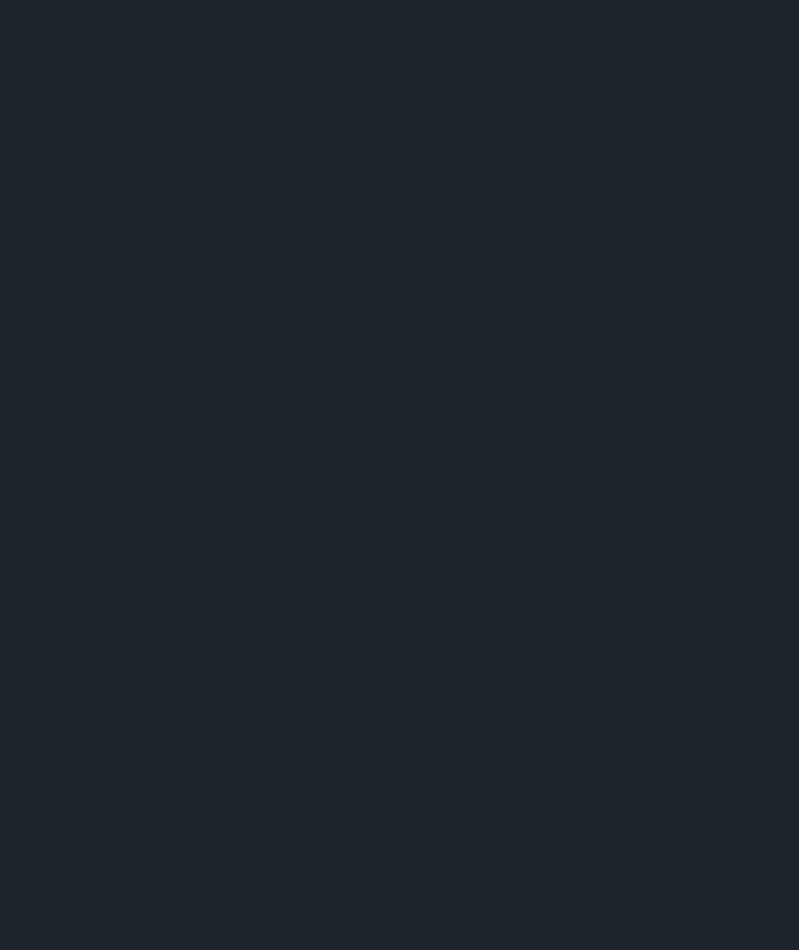
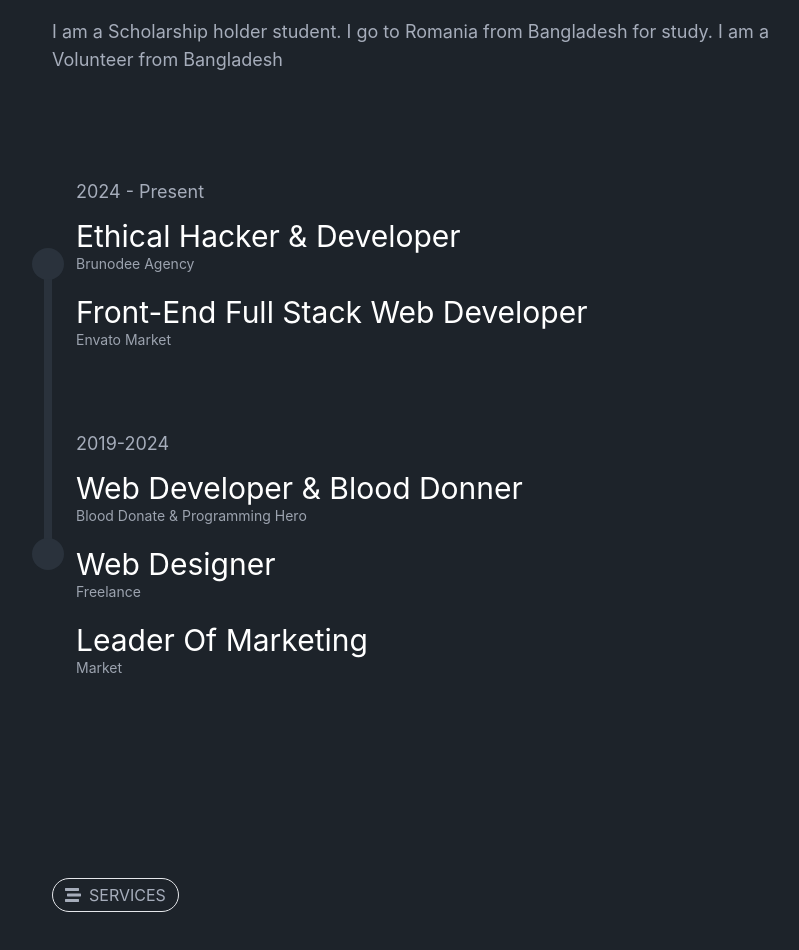
Before and after one commit to Authoi234/Jaber-ahmed-portfolio, a React (Create React App) app: page / in a window 1280 px wide. Shown: the part 1840-2790 px from the top of the page, without its empty margins (392-1191 px from the left). Before the commit the page ends 1536 px from the top, so only its background shows below. Built offline with nearby package versions, Linux system fonts and the light colour scheme.

Commit message:
resume section is complete

```diff
--- a/src/Pages/Home/About/About.js
+++ b/src/Pages/Home/About/About.js
@@ -3,7 +3,7 @@ import { FaRegUser } from 'react-icons/fa6';
 
 const About = () => {
     return (
-        <div className='mt-40 mb-40'>
+        <div id='about' className='mt-40 mb-40'>
             <div className='text-start ml-3 pl-6 mt-5'>
                 <div className='pl-6'>
                     <span className='border px-3 py-1 rounded-full inline-flex items-center' data-aos="fade-up"> <FaRegUser className='mr-2'></FaRegUser> ABOUT</span>
--- a/src/Pages/Home/Home/Home.js
+++ b/src/Pages/Home/Home/Home.js
@@ -1,12 +1,16 @@
 import React from 'react';
 import Introduce from '../Introduce/Introduce';
 import About from '../About/About';
+import Resume from '../Resume/Resume';
+import Services from '../../Services/Services';
 
 const Home = () => {
     return (
         <div>
             <Introduce></Introduce>
             <About></About>
+            <Resume></Resume>
+            <Services></Services>
         </div>
     );
 };
--- /dev/null
+++ b/src/Pages/Home/Resume/Resume.js
@@ -0,0 +1,45 @@
+import React from 'react';
+import { FaBriefcase } from 'react-icons/fa';
+
+const Resume = () => {
+    return (
+        <div id='resume' className='mt-52 mb-40'>
+            <div className='text-start ml-3 pl-6 mt-5'>
+                <div className='pl-6'>
+                    <span className='border px-3 py-1 rounded-full inline-flex items-center' data-aos="fade-up"> <FaBriefcase className='mr-2'></FaBriefcase> Resume</span>
+                </div>
+
+                <div className="pl-6" data-aos="fade-up-right">
+                    <h1 className="text-7xl text-white my-12">Education & <span className="text-green-400">Experience</span></h1>
+                    <p className='text-lg' data-aos="fade-up-right">I am a Scholarship holder student. I go to Romania from Bangladesh for study. I am a Volunteer from Bangladesh</p>
+                </div>
+                <div className='mt-6' data-aos="fade-down-left">
+                    <ul className="steps steps-vertical group">
+                        <li data-content="" className="py-10 step step-neutral my-3 hover:text-green-400 hover:step-primary transition-all mt-10"><div>
+                            <div>
+                                <p className='text-lg pb-3 text-start'>2024 - Present</p>
+                                <h2 className='text-3xl text-white text-start'>Ethical Hacker & Developer</h2>
+                                <h5 className=' text-gray-400 text-sm text-start'>Brunodee Agency</h5>
+                                <h2 className='text-3xl text-white pt-5 text-start'>Front-End Full Stack Web Developer</h2>
+                                <h5 className=" text-gray-400 text-sm  text-start">Envato Market</h5>
+                            </div>
+                        </div></li>
+                        <li data-content="" className="step step-neutral my-3 hover:text-green-400 hover:step-accent transition-all"><div>
+                            <div>
+                                <p className='text-lg pb-3 text-start'>2019-2024</p>
+                                <h2 className='text-3xl text-white text-start'>Web Developer & Blood Donner</h2>
+                                <h5 className=' text-gray-400 text-sm text-start'>Blood Donate  & Programming Hero</h5>
+                                <h2 className='text-3xl text-white pt-5 text-start'>Web Designer</h2>
+                                <h5 className=" text-gray-400 text-sm  text-start">Freelance</h5>
+                                <h2 className='text-3xl text-white pt-5 text-start'>Leader Of Marketing</h2>
+                                <h5 className=" text-gray-400 text-sm  text-start">Market</h5>
+                            </div>
+                        </div></li>
+                    </ul>
+                </div>
+            </div>
+        </div>
+    );
+};
+
+export default Resume;
--- a/src/Pages/Navbar/RightSideNav.js
+++ b/src/Pages/Navbar/RightSideNav.js
@@ -7,8 +7,8 @@ const RightSideNav = () => {
     return (
         <div className='w-1/6'>
                 <a href="#introduce"><FaHome className='text-4xl py-2'></FaHome></a>
-                <a href="#"><FaRegUser className='text-4xl py-2'></FaRegUser></a>
-                <a href="#"><FaBriefcase className='text-4xl py-2'></FaBriefcase></a>
+                <a href="#about"><FaRegUser className='text-4xl py-2'></FaRegUser></a>
+                <a href="#resume"><FaBriefcase className='text-4xl py-2'></FaBriefcase></a>
                 <a href="#"><FaStream className='text-4xl py-2'></FaStream></a>
                 <a href="#"><FaShapes className='text-4xl py-2'></FaShapes></a>
                 <a href="#"><FaGripVertical className='text-4xl py-2'></FaGripVertical></a>
--- /dev/null
+++ b/src/Pages/Services/Services.js
@@ -0,0 +1,26 @@
+import React from 'react';
+import { FaStream } from 'react-icons/fa';
+
+const Services = () => {
+    return (
+        <div className='mt-40 mb-40'>
+            <div className='text-start ml-3 pl-6 mt-5'>
+                <div className='pl-6'>
+                    <span className='border my-3 px-3 py-1 rounded-full inline-flex items-center' data-aos="fade-up"> <FaStream className='mr-2'></FaStream> SERVICES</span>
+                </div>
+
+                <div className="pl-6" data-aos="fade-up">
+                    <h1 className="text-7xl text-white my-10">My <span className="text-green-400">Specializations</span></h1>
+                </div>
+               <div className="group group-hover:border group-hover:border-green-400 transition-all">
+
+               </div>
+               <div className="group group-hover:border group-hover:border-green-400 transition-all">
+
+               </div>
+            </div>
+        </div>
+    );
+};
+
+export default Services;
--- a/src/layout/MainLayout/Main.js
+++ b/src/layout/MainLayout/Main.js
@@ -7,10 +7,10 @@ import { GiHamburgerMenu } from 'react-icons/gi';
 const Main = () => {
     return (
         <div className='lg:flex items-center block'>
-            <div className='mx-1 justify-end lg:fixed lg:top-0'>
+            <div className='mx-1 justify-end block lg:fixed lg:top-0'>
                 <LeftSideNav></LeftSideNav>
             </div>
-            <div className='mx-1 lg:mt-0 lg:ml-96 lg:mr-14 flex-wrap break-words'>
+            <div className='mt-52 mx-1 lg:mt-0 lg:ml-96 lg:mr-14 flex-wrap break-words'>
                 <Outlet></Outlet>
             </div>
             <div className='mx-1'>
```
